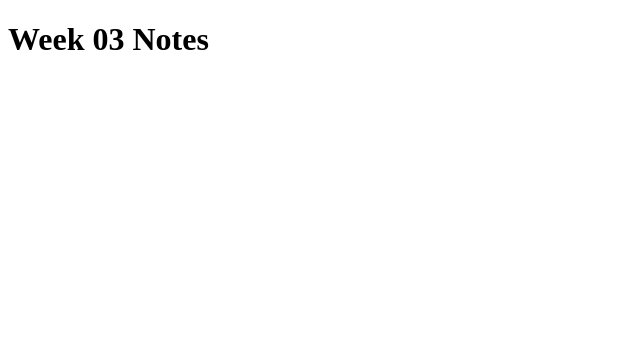
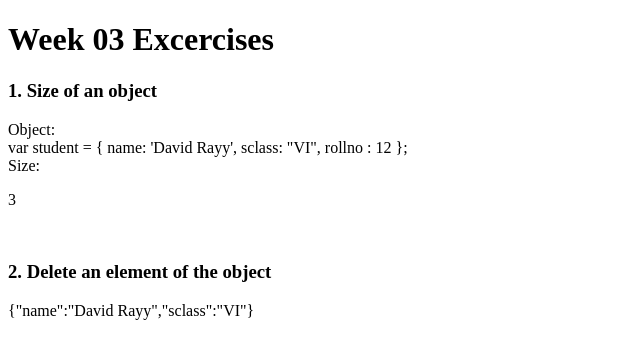
Before and after one commit to jatsii/WDD-330, a plain HTML site: page week03/index3.html in a window 1280 px wide. Shown: the whole page, without its empty margins (0-640 px from the left). Drawn offline with Linux system fonts and the light colour scheme.

Commit message:
Update index 3

```diff
--- a/week03/index3.html
+++ b/week03/index3.html
@@ -4,25 +4,53 @@
         <title> WDD 330 </title>
     </head>
 <body>
-<h1>Week 03 Notes</h1>
+<h1>Week 03 Excercises</h1>
 
-<p> </p>
+<h3>1. Size of an object</h3>
+<p>
+Object:
+<br>
+var student =  {
+       name: 'David Rayy',
+       sclass: "VI",
+       rollno : 12
+    };
+ <br>
+Size:
+</p>
+<p id="size"> </p>
+
+<br>
+
+<h3>2. Delete an element of the object</h3>
+<p id="delete"> </p>
 
 <script>
 
-    var student =  {
-        name : "David Rayy",
-        sclass : "VI",
-        rollno : 12
+// Get the size of an object
+Object.size = function(obj) {
+  var size = 0,
+    key;
+  for (key in obj) {
+    if (obj.hasOwnProperty(key)) size++;
+  }
+  return size;
+};
+
+   var student =  {
+       name: 'David Rayy',
+       sclass: "VI",
+       rollno : 12
     };
 
-    const propOwn = Object.getOwnPropertyNames(student);
-    console.log(propOwn.length);
+var size = Object.size(student);
+document.getElementById("size").innerHTML = size.toString();
 
-    console.log(student);
-    delete student.rollno;
-    console.log(student);
-
+//Delate a property of the object
+console.log(student);
+delete student.rollno;
+console.log(student);
+document.getElementById("delete").innerHTML = JSON.stringify(student);
 </script>
 
 </body>
```
